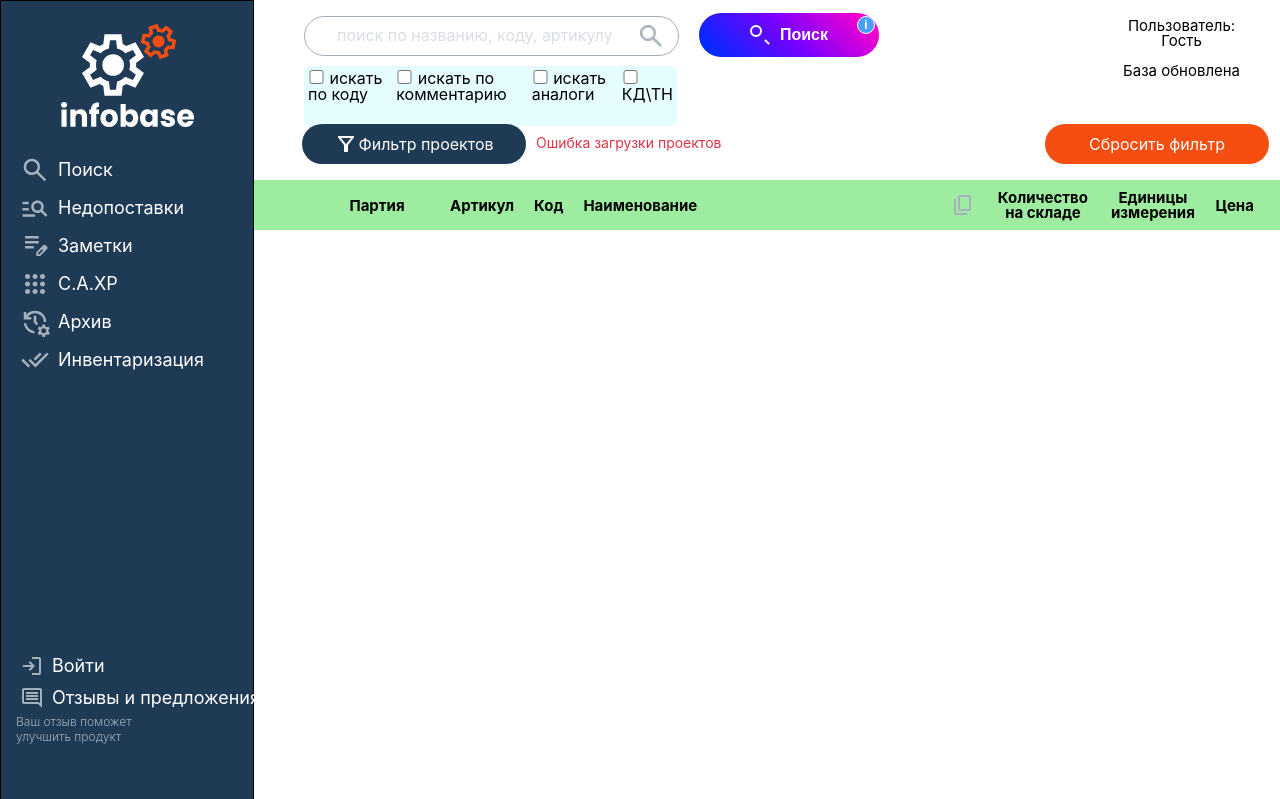
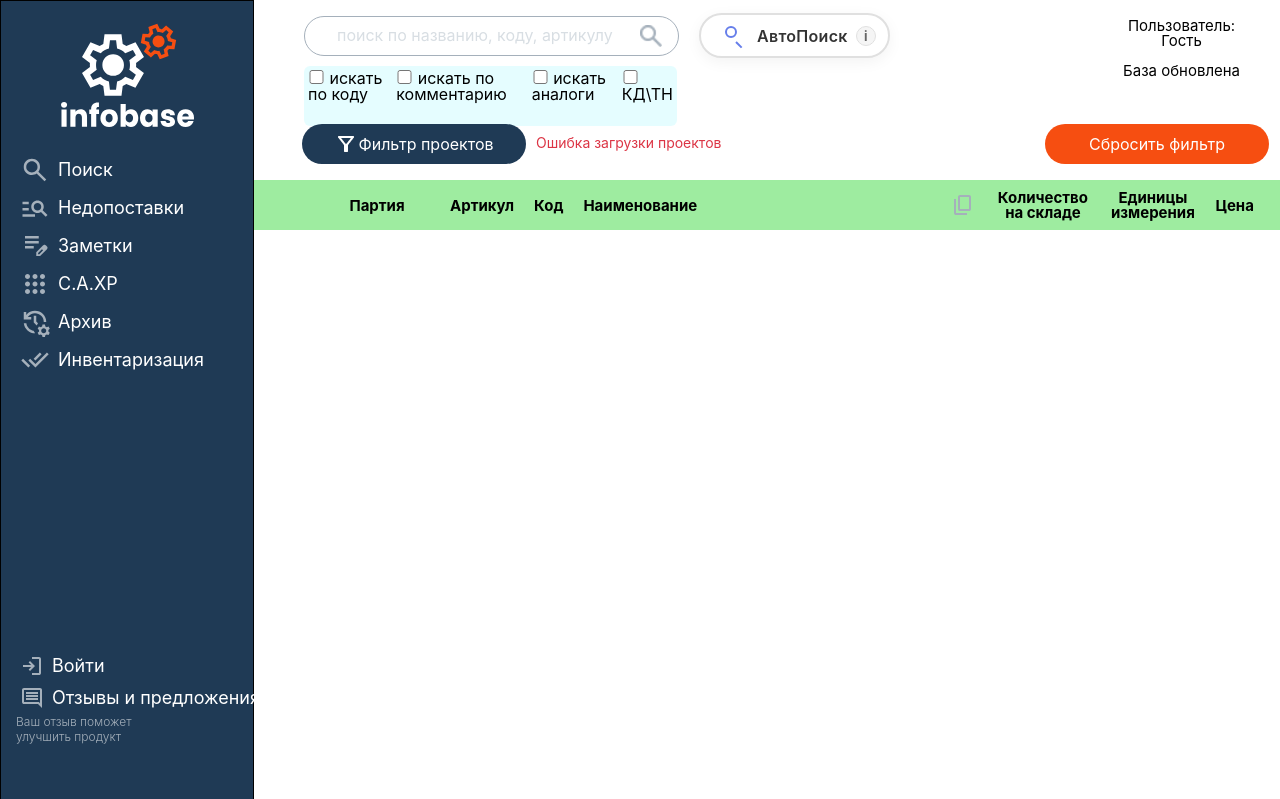
Before and after one commit to banywick/infobase, a Django app: template finder/templates/finder/index.html in a window 1280 px wide. Shown: the top 799 px of the page. Run offline with Django 5.2, Linux system fonts and the light colour scheme; the template is opened without the code that fills it, so the values that code supplies are empty; data comes from the database, SQL or seed files in the repository; parts of the project's set-up code (start-up, migrations or seed data) failed here and were passed over.

Commit message:
поменял стиль кнопки. Запуская на прод

```diff
--- a/finder/templates/finder/index.html
+++ b/finder/templates/finder/index.html
@@ -50,7 +50,7 @@
                         <button id="magic_button">
                             <div class="button-content">
                                 <div class="search-icon"></div>
-                                <span>Поиск</span>
+                                <span>АвтоПоиск</span>
                             </div>
                             <div class="info-sign"
                             title="
--- a/static/finder/css/components/any.css
+++ b/static/finder/css/components/any.css
@@ -180,57 +180,50 @@
 }
 
 /* CSS для анимированной кнопки с переливающимися границами */
+/* Основные стили */
+.auto_button {
+
+    font-family: -apple-system, BlinkMacSystemFont, 'Segoe UI', Roboto, sans-serif;
+}
+
 #magic_button {
     position: relative;
-    border-radius:36px;
-    padding: 12px 30px;
+    background: white;
+    border: 2px solid #e0e0e0;
+    border-radius: 50px;
+    padding: 0;
     cursor: pointer;
-    font-size: 16px;
-    color: white;
-    font-weight: 600;
-    font-family: Arial, sans-serif;
-    transition: all 0.3s ease;
+    min-width: 180px;
+    height: 45px;
+    display: flex;
+    align-items: center;
+    justify-content: space-between;
+    padding-left: 24px;
+    padding-right: 12px;
+    box-shadow: 0 4px 15px rgba(0, 0, 0, 0.05);
+    transition: all 0.3s cubic-bezier(0.4, 0, 0.2, 1);
     overflow: hidden;
-    min-width: 180px;
     z-index: 1;
 }
 
-/* Анимированная рамка */
-#magic_button::before {
-    content: '';
-    position: absolute;
-    top: -2px;
-    left: -2px;
-    right: -2px;
-    bottom: -2px;
-    background: linear-gradient(45deg,
-        #ff0000, #ff7300, #fffb00,
-        #48ff00, #00ffd5, #002bff,
-        #7a00ff, #ff00c8, #ff0000);
-    background-size: 400%;
-    border-radius: 10px;
-    z-index: -1;
-    animation: borderGlow 15s linear infinite;
+/* Эффект увеличения при наведении */
+#magic_button:hover {
+    transform: scale(1.05);
+    border-color: #667eea;
+    box-shadow: 0 10px 30px rgba(102, 126, 234, 0.15);
 }
 
-@keyframes borderGlow {
-    0% {
-        background-position: 0 0;
-    }
-    50% {
-        background-position: 400% 0;
-    }
-    100% {
-        background-position: 0 0;
-    }
+/* Активное состояние */
+#magic_button:active {
+    transform: scale(0.98);
 }
 
-/* Внутренний контент кнопки */
+/* Контент кнопки */
 .button-content {
     display: flex;
     align-items: center;
-    justify-content: center;
-    gap: 10px;
+    gap: 12px;
+    z-index: 2;
 }
 
 /* Иконка поиска */
@@ -238,6 +231,7 @@
     width: 20px;
     height: 20px;
     position: relative;
+    transition: transform 0.3s ease;
 }
 
 .search-icon::before {
@@ -245,52 +239,64 @@
     position: absolute;
     width: 12px;
     height: 12px;
-    border: 2px solid white;
+    border: 2px solid #667eea;
     border-radius: 50%;
+    left: 0;
     top: 0;
-    left: 0;
 }
 
 .search-icon::after {
     content: '';
     position: absolute;
-    width: 6px;
+    width: 8px;
     height: 2px;
-    background: white;
+    background: #667eea;
+    border-radius: 0;
+    top: 15px;
+    left: 11px;
     transform: rotate(45deg);
-    bottom: 2px;
-    right: 0;
+    transform-origin: left center;
 }
 
-/* Информационный знак */
+#magic_button:hover .search-icon {
+    transform: scale(1.1) rotate(10deg);
+}
+
+/* Текст кнопки */
+.button-content span {
+    color: #333;
+    font-size: 16px;
+    font-weight: 600;
+    letter-spacing: 0.3px;
+    transition: color 0.3s ease;
+}
+
+#magic_button:hover .button-content span {
+    color: #667eea;
+}
+
+/* Инфо-значок */
 .info-sign {
-    position: absolute;
-    top: 3px;
-    right: 4px;
-    width: 18px;
-    height: 18px;
-    background: #4a9eff;
+    width: 20px;
+    height: 20px;
+    background: #f5f5f5;
+    color: #666;
     border-radius: 50%;
     display: flex;
     align-items: center;
     justify-content: center;
-    color: white;
+    font-size: 13px;
     font-weight: bold;
-    font-size: 12px;
+    margin-left: 8px;
     cursor: help;
-    z-index: 10;
     transition: all 0.3s ease;
-    border: 1px solid white;
-    font-family: Arial, sans-serif;
+    z-index: 2;
+    border: 1px solid #e0e0e0;
 }
 
 .info-sign:hover {
-    background: #2d8cff;
-    transform: scale(1.1);
+    background: #667eea;
+    color: white;
+    transform: scale(1.2);
+    border-color: #667eea;
 }
-
-/* Эффект при наведении на кнопку */
-#magic_button:hover {
-    transform: translateY(-2px);
-    box-shadow: 0 5px 15px rgba(0, 0, 0, 0.3);
-}
```
